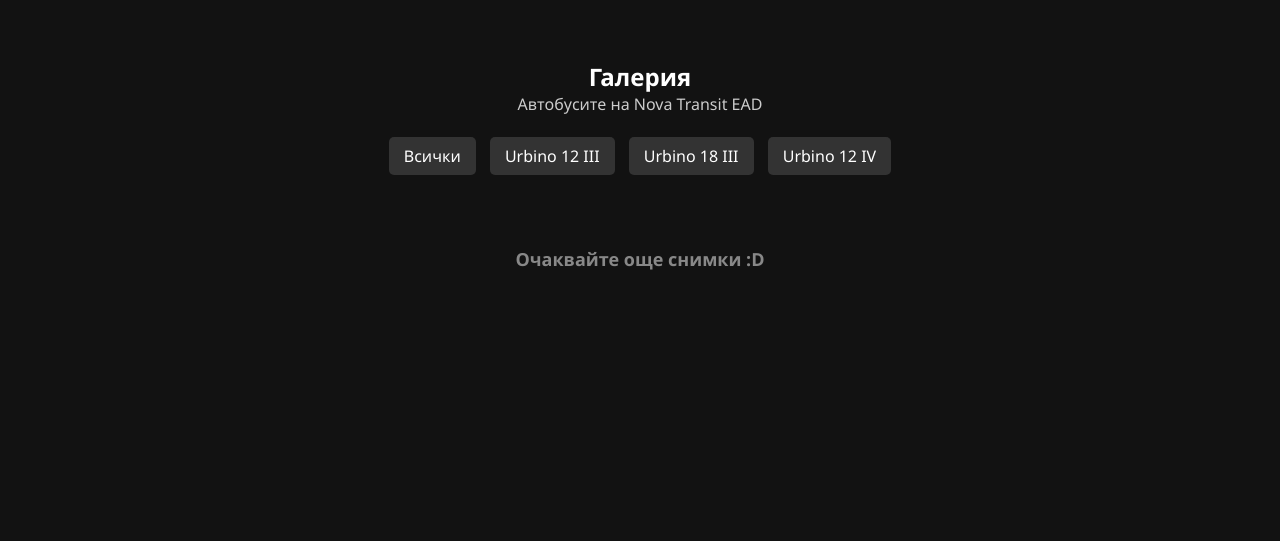
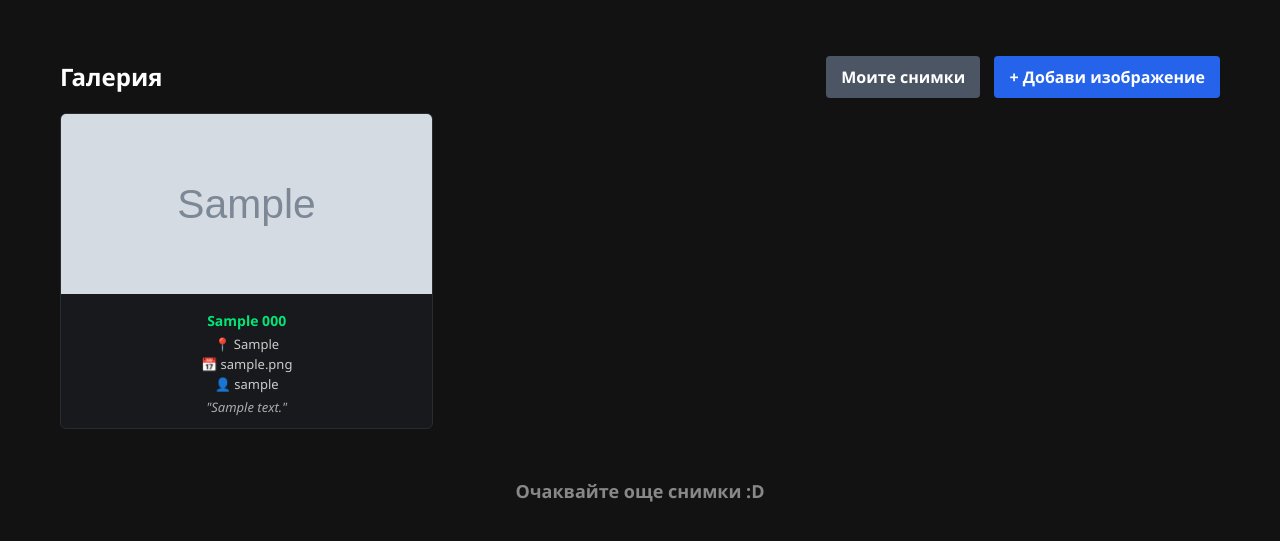
Before and after one commit to s1lly-work/novatransit, a Flask app: page /gallery in a window 1280 px wide. Shown: the part 52-593 px from the top of the page. Run offline with Flask 3, Linux system fonts and the light colour scheme; a user stored in the database is signed in; tables that the repository leaves empty hold one stand-in row (values such as "Sample post"); grey boxes marked "Sample" are stand-in pictures.

Commit message:
Update gallery.html

```diff
--- a/templates/gallery.html
+++ b/templates/gallery.html
@@ -1,40 +1,48 @@
 {% extends 'base.html' %}
 
 {% block content %}
-<div style="max-width: 1200px; margin: 40px auto; padding: 20px; text-align: center;">
+<div style="max-width: 1200px; margin: 40px auto; padding: 20px; color: white;">
+    <div style="display: flex; justify-content: space-between; align-items: center; margin-bottom: 20px;">
         <h2>Галерия</h2>
-    <p style="color: #ccc; margin-bottom: 30px;">Автобусите на Nova Transit EAD</p>
-
-    <!-- Филтър бутони -->
-    <div style="margin-bottom: 30px;">
-        <a href="{{ url_for('gallery', model='all') }}" style="margin: 5px; padding: 8px 15px; background: #333; color: #fff; text-decoration: none; border-radius: 5px;">Всички</a>
-        <a href="{{ url_for('gallery', model='u12-iii') }}" style="margin: 5px; padding: 8px 15px; background: #333; color: #fff; text-decoration: none; border-radius: 5px;">Urbino 12 III</a>
-        <a href="{{ url_for('gallery', model='u18-iii') }}" style="margin: 5px; padding: 8px 15px; background: #333; color: #fff; text-decoration: none; border-radius: 5px;">Urbino 18 III</a>
-        <a href="{{ url_for('gallery', model='u12-iv') }}" style="margin: 5px; padding: 8px 15px; background: #333; color: #fff; text-decoration: none; border-radius: 5px;">Urbino 12 IV</a>
+        {% if current_user.is_authenticated %}
+            <div>
+                <a href="{{ url_for('my_photos') }}" style="background: #4b5563; color: white; padding: 10px 15px; text-decoration: none; border-radius: 4px; font-weight: bold; margin-right: 10px;">Моите снимки</a>
+                <a href="{{ url_for('upload_photo') }}" style="background: #2563eb; color: white; padding: 10px 15px; text-decoration: none; border-radius: 4px; font-weight: bold;">+ Добави изображение</a>
+            </div>
+        {% endif %}
     </div>
 
-    <!-- Мрежа със снимки -->
-    <div style="display: flex; flex-wrap: wrap; justify-content: center; gap: 20px;">
-        {% for bus in buses %}
-        <div style="background: #1e1e1e; padding: 15px; border-radius: 8px; border: 1px solid #333; width: 300px;">
-            <img src="{{ url_for('static', filename='images/' ~ bus.image) }}"
-                 alt="{{ bus.title }}"
+    {% if not photos %}
+        <p style="text-align: center; color: #888; margin-top: 40px;">Все още няма качени одобрени снимки.</p>
+    {% else %}
+        <div style="display: grid; grid-template-columns: repeat(auto-fill, minmax(280px, 1fr)); gap: 20px;">
+            {% for photo in photos %}
+                <div style="background: #18191c; border: 1px solid #2a2b2e; border-radius: 6px; overflow: hidden;">
+                    <img src="{{ url_for('static', filename='uploads/' ~ photo.filename) }}"
+                         alt="{{ photo.vehicle_type }}"
                          onclick="openModal(this.src)"
-                 style="width: 100%; height: 200px; object-fit: cover; border-radius: 5px; cursor: pointer; transition: transform 0.2s;"
+                         style="width: 100%; height: 180px; object-fit: cover; cursor: pointer; transition: transform 0.2s;"
                          onmouseover="this.style.transform='scale(1.03)'"
                          onmouseout="this.style.transform='scale(1)'">
-            <h4 style="color: #fff; margin-top: 10px;">{{ bus.title }}</h4>
+                    <div style="padding: 12px; font-size: 13px; color: #ccc;">
+                        <p style="color: #00e676; font-weight: bold; font-size: 14px; margin: 0 0 5px 0;">{{ photo.vehicle_type }} {{ photo.inventory_number }}</p>
+                        <p style="margin: 2px 0;">📍 {{ photo.location }}</p>
+                        <p style="margin: 2px 0;">📅 {{ photo.photo_date }}</p>
+                        <p style="margin: 2px 0;">👤 {{ photo.uploader_username }}</p>
+                        {% if photo.comment %}
+                            <p style="margin-top: 5px; font-style: italic; color: #aaa;">"{{ photo.comment }}"</p>
+                        {% endif %}
+                    </div>
                 </div>
             {% endfor %}
         </div>
+    {% endif %}
 
-    <!-- Текст най-долу -->
-    <p style="color: #888; font-size: 18px; margin-top: 50px; font-weight: bold;">
+    <p style="text-align: center; color: #888; font-size: 18px; margin-top: 50px; font-weight: bold;">
         Очаквайте още снимки :D
     </p>
 </div>
 
-<!-- Модален прозорец за голям екран -->
 <div id="imageModal" onclick="closeModal()" style="display: none; position: fixed; z-index: 1000; left: 0; top: 0; width: 100%; height: 100%; background-color: rgba(0,0,0,0.9); justify-content: center; align-items: center; cursor: pointer;">
     <span style="position: absolute; top: 20px; right: 35px; color: #fff; font-size: 40px; font-weight: bold;">&times;</span>
     <img id="modalImg" style="max-width: 90%; max-height: 85%; border-radius: 8px; box-shadow: 0 0 20px rgba(255,255,255,0.2);">
```
Lines whose indentation alone changed are shown as unchanged.
